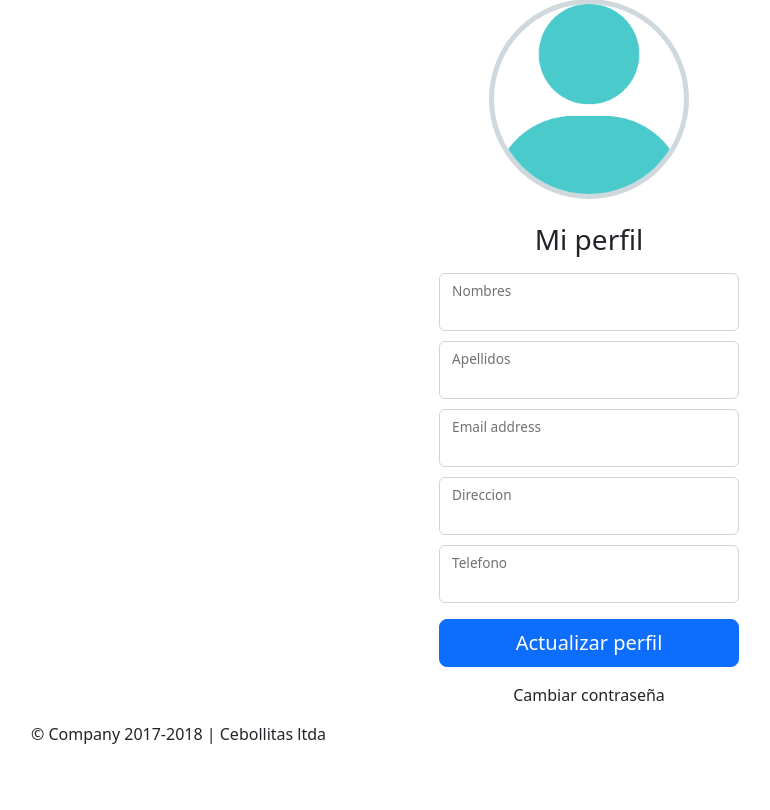
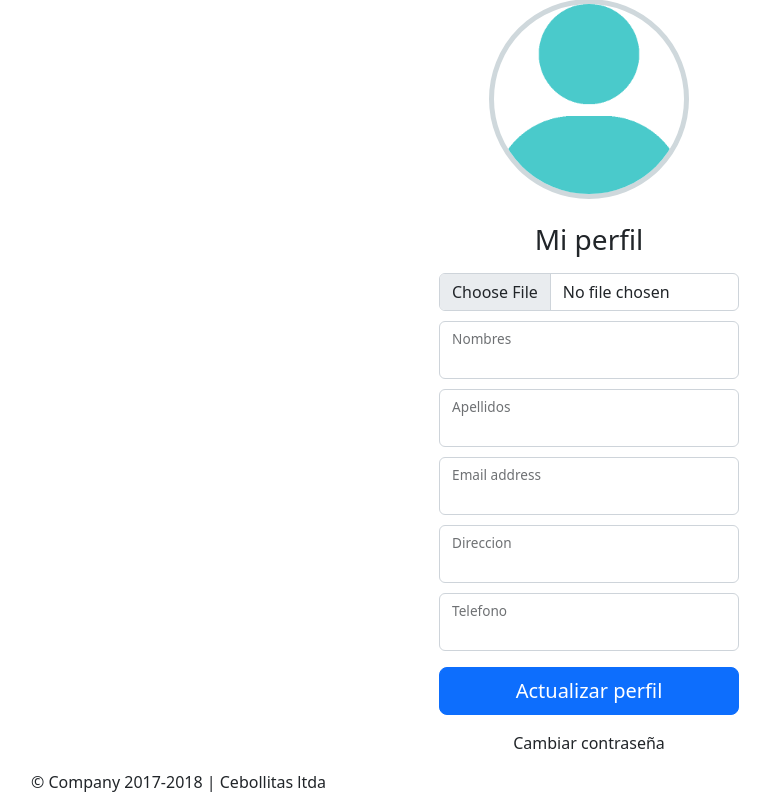
Before and after one commit to Cebollitas-Duoc/Pagina-web, a Django app: template templates/userManager/MyProfile.html in a window 1280 px wide. Shown: the part 80-890 px from the top of the page, without its empty margins (51-821 px from the left). Before the commit the page ends 824 px from the top, so only its background shows below. Run offline with Django 4.2, Linux system fonts and the light colour scheme; the template is opened without the code that fills it, so the values that code supplies are empty; style sheets or scripts are compiled from the project's sources.

Commit message:
update profile img wip

```diff
--- a/departamentos/custom_context_processor.py
+++ b/departamentos/custom_context_processor.py
@@ -4,7 +4,7 @@ def user_renderer(request):
     data = {
         "isLogged": False,
         "usrName": "",
-        "usrImg": "/img/profiles/default.png",
+        "usrImg": "/static/img/profiles/default.png",
     }
     if ("SessionKey" in request.COOKIES and request.COOKIES["SessionKey"] != ""):
         profileData = getSessionProfile(request)
@@ -15,6 +15,6 @@ def user_renderer(request):
             data["usrName"] = f"{name} {lastName}"
 
             if (profileData["Picture"] ):
-                data["usrImg"] = profileData["Picture"]
+                data["usrImg"] = f"http://api.mrmeme.cl/files/getimage/{profileData['Picture']}"
 
     return data
--- a/static/css/baseTemplate.css
+++ b/static/css/baseTemplate.css
@@ -29,6 +29,7 @@
 
 #miniProfile img {
   width: 50px;
+  height: 50px;
   border-radius: 50px;
   border: 2px solid #cfd8dc;
 }
--- a/static/css/baseTemplate.scss
+++ b/static/css/baseTemplate.scss
@@ -21,7 +21,9 @@
         }
     }
     img{
-        width: 50px;
+        $picture-size: 50px;
+        width: $picture-size;
+        height: $picture-size;
         border-radius: 50px;
         border: 2px solid #cfd8dc;
     }
--- a/static/css/myProfile.css
+++ b/static/css/myProfile.css
@@ -1,5 +1,6 @@
 #profilePicture {
   width: 200px;
+  height: 200px;
   border-radius: 200px;
   border: 5px solid #cfd8dc;
 }
--- a/static/css/myProfile.scss
+++ b/static/css/myProfile.scss
@@ -1,6 +1,7 @@
 $picture-size: 200px;
 #profilePicture{
     width: $picture-size;
+    height: $picture-size;
     border-radius: $picture-size;
     border: 5px solid #cfd8dc;
 }
--- a/static/js/UpdateProfile.js
+++ b/static/js/UpdateProfile.js
@@ -1,9 +1,10 @@
 const button_updateProfile = document.getElementById("UpdateProfileButton");
-const input_nombres        = document.getElementById("floatingNombres");
-const input_apellidos      = document.getElementById("floatingApellidos");
-const input_email          = document.getElementById("floatingEmail");
-const input_direccion      = document.getElementById("floatingDireccion");
-const input_telefono       = document.getElementById("floatingTelefono");
+const input_nombres        = document.getElementById("input-Nombres");
+const input_apellidos      = document.getElementById("input-Apellidos");
+const input_email          = document.getElementById("input-Email");
+const input_direccion      = document.getElementById("input-Direccion");
+const input_telefono       = document.getElementById("input-Telefono");
+const input_imagen         = document.getElementById("input-Imagen");
 
 button_updateProfile.addEventListener("click", async ()=>{
     if (!validateInputs()) return
@@ -13,6 +14,7 @@ button_updateProfile.addEventListener("click", async ()=>{
     email       = getValue(input_email)
     direccion   = getValue(input_direccion)
     telefono    = getValue(input_telefono)
+    imagen      = input_imagen.files[0]
 
     nombre    = nombres.split(/[ ]+/)[0]
     nombre2   = nombres.split(/[ ]+/)[1]
@@ -22,7 +24,7 @@ button_updateProfile.addEventListener("click", async ()=>{
     if (nombre2 == undefined) nombre2 = " ";
     if (apellido2 == undefined) apellido2 = " ";
 
-    var a = await updateProfile(email, nombre, nombre2, apellido, apellido2, direccion, telefono)
+    var a = await updateProfile(email, nombre, nombre2, apellido, apellido2, direccion, telefono, imagen)
     console.log(a);
     response = JSON.parse(a)
     console.log(response);
@@ -34,7 +36,7 @@ button_updateProfile.addEventListener("click", async ()=>{
     }
 })
 
-async function updateProfile(email, nombre, nombre2, apellido, apellido2, direccion, telefono){
+async function updateProfile(email, nombre, nombre2, apellido, apellido2, direccion, telefono, imagen){
     var formdata = new FormData();
     var r
     formdata.append("SessionKey", getCookie("SessionKey"));
@@ -45,6 +47,7 @@ async function updateProfile(email, nombre, nombre2, apellido, apellido2, direcc
     formdata.append("SegundoApellido", apellido2);
     formdata.append("Direccion", direccion);
     formdata.append("Telefono", telefono);
+    formdata.append("Imagen", imagen);
 
     var requestOptions = {
         method: 'POST',
--- a/templates/MiniProfile.html
+++ b/templates/MiniProfile.html
@@ -9,7 +9,7 @@
     </div>
     </div>
     <a href="{% url 'userManager:MyProfile' %}">
-        <img src="{% static usrImg %}" alt="">
+        <img src="{{ usrImg }}" alt="">
     </a>
 </div>
 {% else %}
--- a/templates/userManager/MyProfile.html
+++ b/templates/userManager/MyProfile.html
@@ -15,31 +15,34 @@
 
 <main class="form-signin w-100 m-auto text-center">
     <form>
-        <img id="profilePicture" class="mb-4 m-auto" src="{% static usrImg %}" alt="" width="100">
+        <img id="profilePicture" class="mb-4 m-auto" src="{{ usrImg }}" alt="" width="100">
         <h1 class="h3 mb-3 fw-normal">Mi perfil</h1>
         <!-- datos usuario -->
+        <div>
+            <input class="form-control" type="file" id="input-Imagen">
+        </div>
         <div class="form-floating">
-            <input type="nombres" class="form-control" id="floatingNombres" value="{{ profile.names }}">
+            <input type="nombres" class="form-control" id="input-Nombres" value="{{ profile.names }}">
             <label for="floatingInput">Nombres</label>
         </div>
 
         <div class="form-floating">
-            <input type="apellidos" class="form-control" id="floatingApellidos" value="{{ profile.lastnames }}">
+            <input type="apellidos" class="form-control" id="input-Apellidos" value="{{ profile.lastnames }}">
             <label for="floatingInput">Apellidos</label>
         </div>
 
         <div class="form-floating">
-            <input type="email" class="form-control" id="floatingEmail" value="{{ profile.email }}">
+            <input type="email" class="form-control" id="input-Email" value="{{ profile.email }}">
             <label for="floatingInput">Email address</label>
         </div>
 
         <div class="form-floating">
-            <input type="direccion" class="form-control" id="floatingDireccion" value="{{ profile.address }}">
+            <input type="direccion" class="form-control" id="input-Direccion" value="{{ profile.address }}">
             <label for="floatingInput">Direccion</label>
         </div>
 
         <div class="form-floating">
-            <input type="telefono" class="form-control" id="floatingTelefono"value="{{ profile.phone }}">
+            <input type="telefono" class="form-control" id="input-Telefono"value="{{ profile.phone }}">
             <label for="floatingInput">Telefono</label>
         </div>
 
```
Also changed, not shown: 2 other files.
